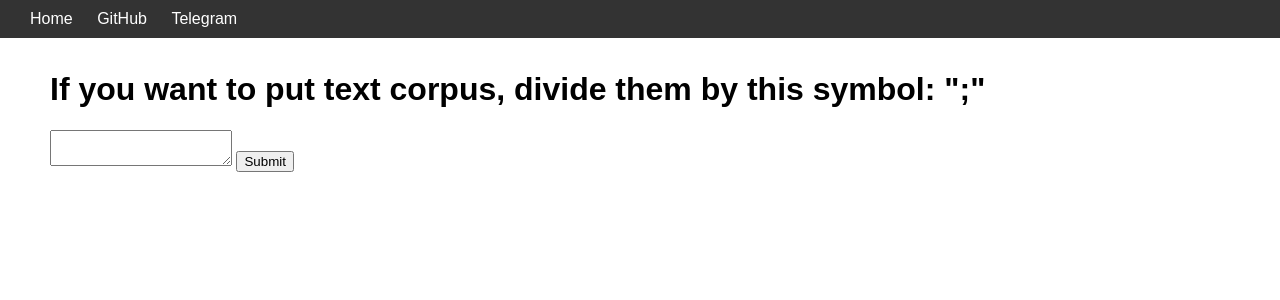
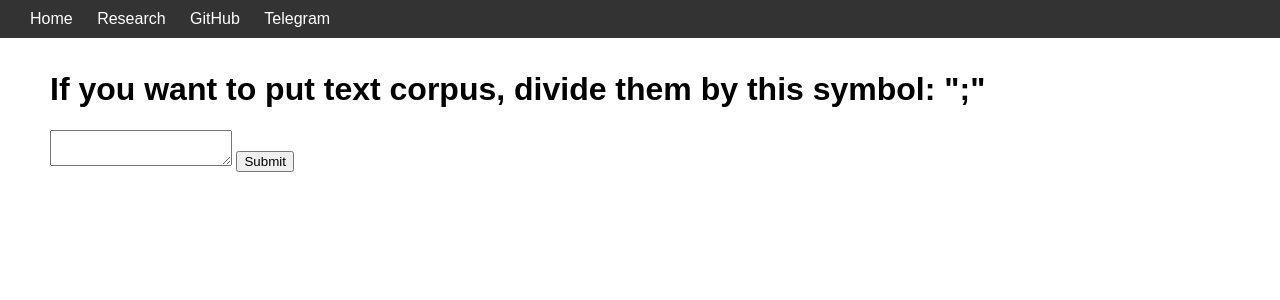
Before and after one commit to TrippyFrenemy/PropagandaDetector, a FastAPI app: page / in a window 1280 px wide. Shown: the top 300 px of the page. Run offline with FastAPI, Linux system fonts and the light colour scheme; parts of the project's set-up code (start-up, migrations or seed data) failed here and were passed over.

Commit message:
Upd base.html

```diff
--- a/templates/base.html
+++ b/templates/base.html
@@ -32,6 +32,7 @@
 <body>
     <div class="navbar">
         <a href="/">Home</a>
+        <a href="https://github.com/TrippyFrenemy/PropagandaDetector/blob/main/Readme.md">Research</a>
         <a href="https://github.com/TrippyFrenemy/PropagandaDetector">GitHub</a>
         <a href="https://t.me/TrippyVonFrenemy">Telegram</a>
     </div>
```
